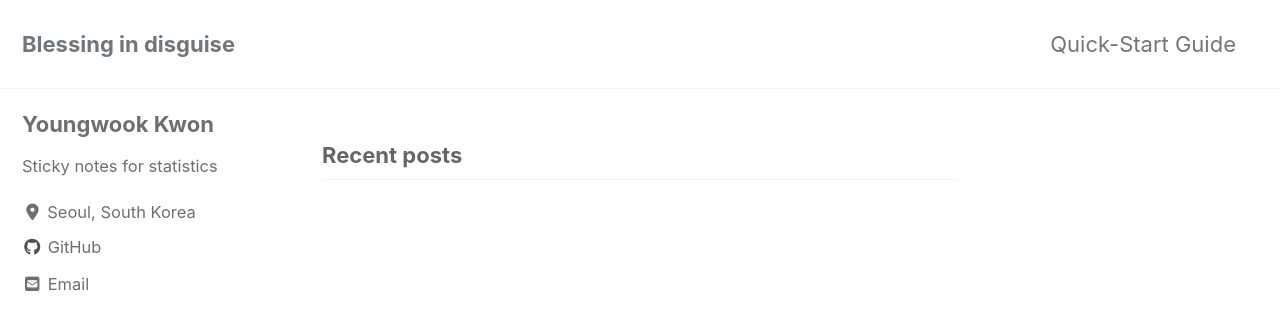
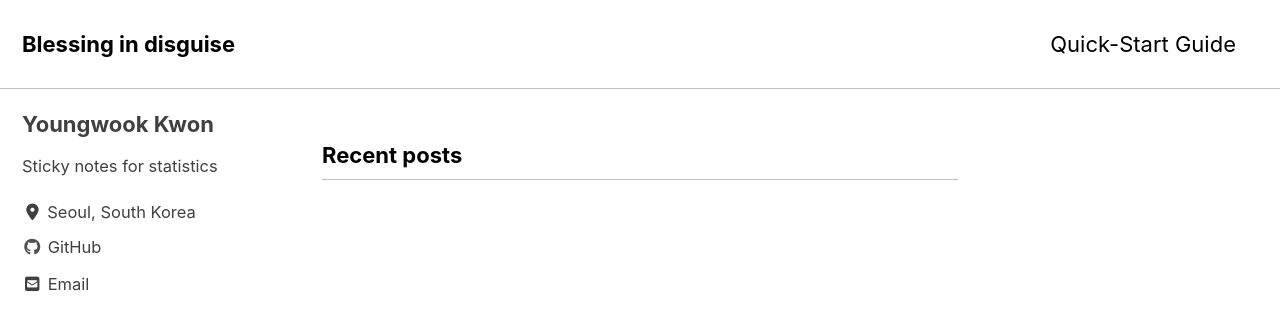
Before and after one commit to YoungukKwon/YoungukKwon.github.io, a Jekyll site: the page built from index.html, in a window 1280 px wide and 900 px high. Shown: the top 330 px of the window. Built offline with Jekyll 4.4.1, drawn with Linux system fonts in a browser that asks for light colours; cached includes are drawn as plain includes; nearby versions of some CDN libraries; the list of posts is cut into pages by our own code.

Commit message:
update _config.yml

```diff
--- a/_config.yml
+++ b/_config.yml
@@ -12,7 +12,7 @@
 
 # theme                  : "minimal-mistakes-jekyll"
 remote_theme           : "mmistakes/minimal-mistakes"
-minimal_mistakes_skin    : "default" # "air", "aqua", "contrast", "dark", "dirt", "neon", "mint", "plum", "sunrise"
+minimal_mistakes_skin    : "contrast" # "default" "air", "aqua", "contrast", "dark", "dirt", "neon", "mint", "plum", "sunrise"
 
 # Site Settings
 locale                   : "en-US"
```
